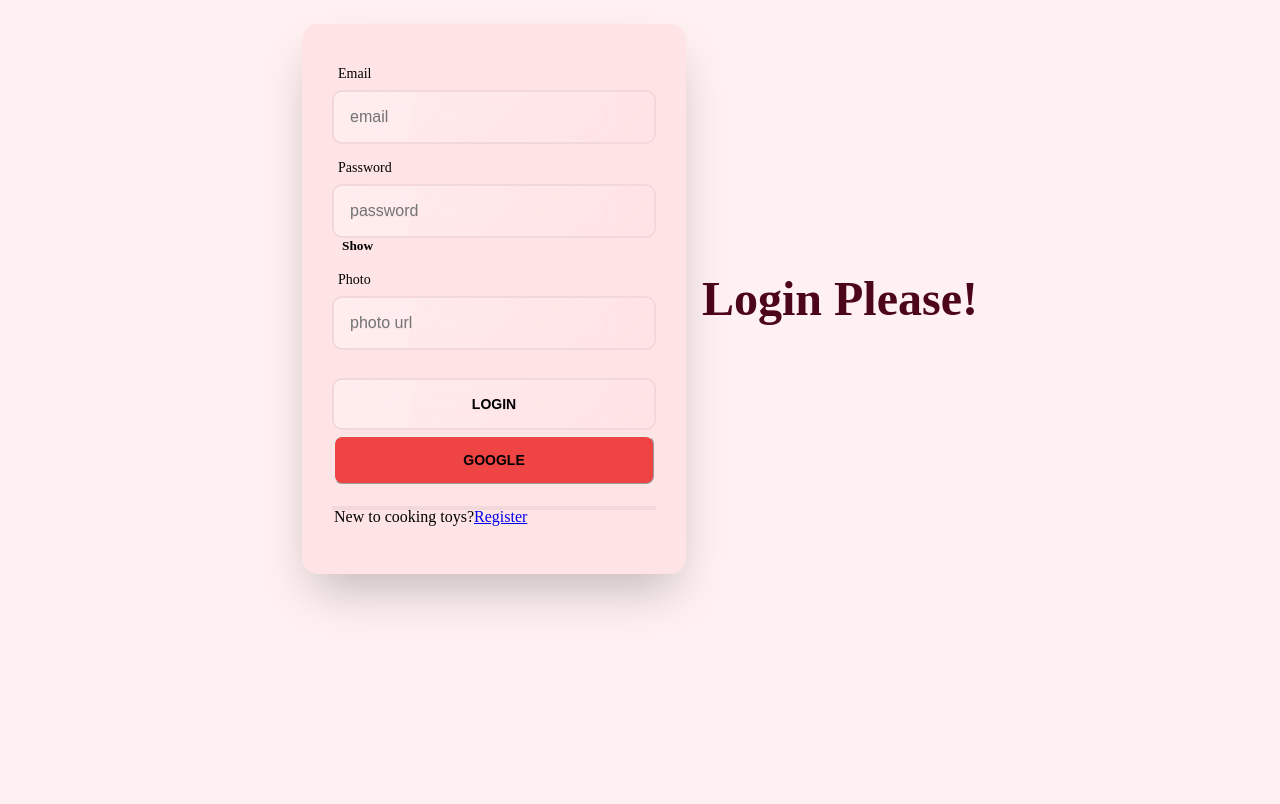
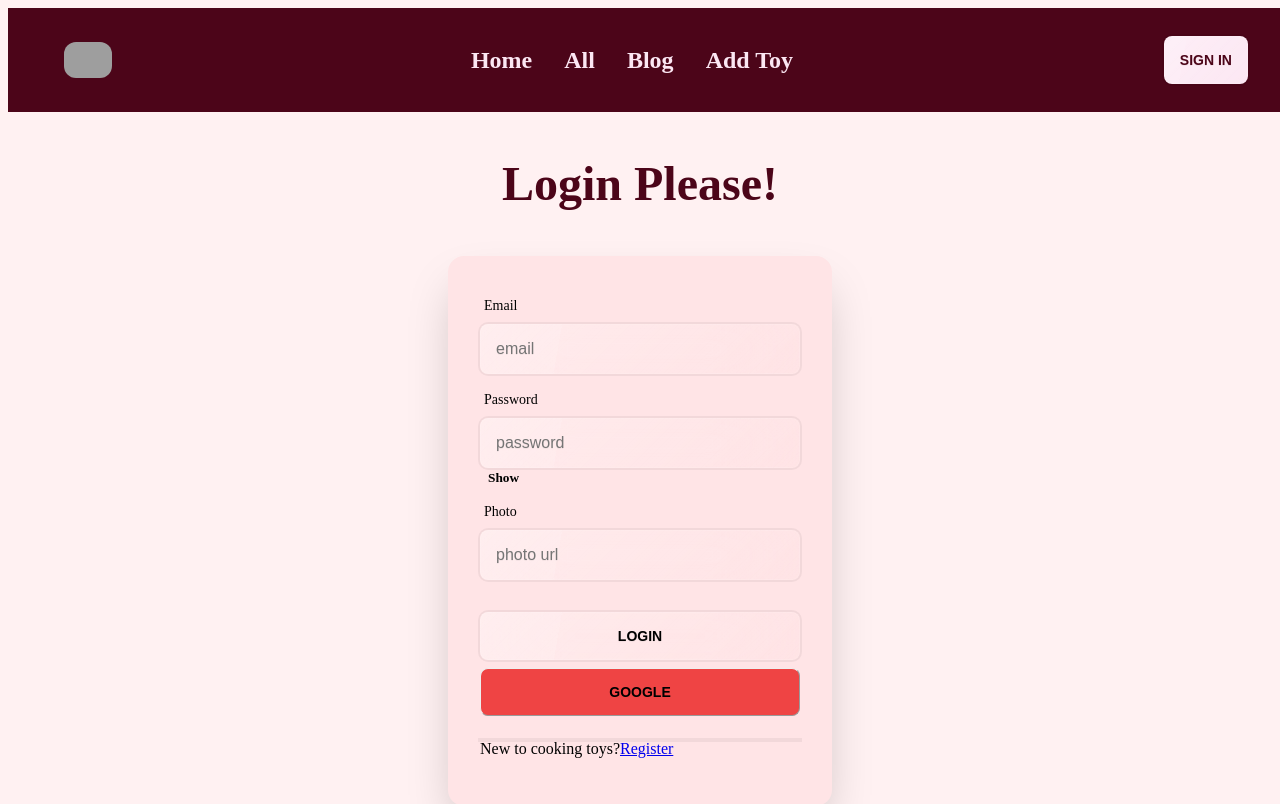
Before and after one commit to mahfuzctg/Cooking-Toys-Client, a React (Vite) app: page /login in a window 1280 px wide. Shown: the top 804 px of the page. Built offline with nearby package versions, Linux system fonts and the light colour scheme; no server answers; grey boxes are pictures that could not be loaded.

Commit message:
added private route

```diff
--- a/src/Components/Header.jsx
+++ b/src/Components/Header.jsx
@@ -1,7 +1,14 @@
-import React from "react";
+import React, { useContext } from "react";
 import { Link } from "react-router-dom";
+import { authContext } from "../Providers/AuthProviders";
 
 const Header = () => {
+  const { user, logOut } = useContext(authContext);
+  const handleLogOut = () => {
+    logOut()
+      .then(() => {})
+      .catch((error) => console.error(error));
+  };
   const navItem = (
     <>
       <li>
@@ -19,6 +26,11 @@ const Header = () => {
           Blog
         </Link>
       </li>
+      <li>
+        <Link to="/add" className=" no-underline text-2xl font-bold">
+          Add Toy
+        </Link>
+      </li>
     </>
   );
 
@@ -26,7 +38,7 @@ const Header = () => {
     <div className="navbar w-full bg-rose-950 text-pink-100">
       <div className="navbar-start">
         <div className="dropdown">
-          <label tabIndex={0} className="btn btn-ghost lg:hidden">
+          <label tabIndex={0} className="btn btn-ghost lg:hidden ">
             <svg
               xmlns="http://www.w3.org/2000/svg"
               className="h-5 w-5"
@@ -44,24 +56,45 @@ const Header = () => {
           </label>
           <ul
             tabIndex={0}
-            className="menu menu-compact dropdown-content mt-3 p-2 font-bold shadow bg-base-100 rounded-box w-52"
+            className="menu menu-compact dropdown-content mt-5 p-2 font-bold shadow-xl bg-rose-950 text-pink-100 rounded-box"
           >
             {navItem}
           </ul>
         </div>
         <Link to="/" className="btn btn-ghost normal-case text-xl">
-          <img
-            className="w-16 rounded-xl ml-8"
-            src="https://i.postimg.cc/VkwY8M1Q/toy-cooking-logo-2.png"
-            alt=""
-          />
+          <>
+            <img
+              className="w-12 lg:w-12 rounded-xl mr-16 lg:ml-8 items-center"
+              src="https://i.postimg.cc/VkwY8M1Q/toy-cooking-logo-2.png"
+              alt=""
+            />
+          </>
         </Link>
       </div>
       <div className="navbar-center hidden lg:flex">
         <ul className="menu menu-horizontal px-1">{navItem}</ul>
       </div>
+
       <div className="navbar-end mr-8">
-        <a className="btn">Profile</a>
+        {user ? (
+          <div className=" mx-2 flex items-center">
+            <button
+              onClick={handleLogOut}
+              className="btn mr-2 bg-pink-100 text-rose-950 glass"
+            >
+              Sign Out
+            </button>
+            <span>{user.email}</span>
+          </div>
+        ) : (
+          <>
+            <Link to="/login">
+              <button className="btn bg-pink-100 text-rose-950 glass ">
+                Sign In
+              </button>
+            </Link>
+          </>
+        )}
       </div>
     </div>
   );
--- a/src/Components/Login.jsx
+++ b/src/Components/Login.jsx
@@ -3,6 +3,8 @@ import React, { useContext, useState } from "react";
 import { Link } from "react-router-dom";
 import app from "../Firebase/firebase.config";
 import { authContext } from "../Providers/AuthProviders";
+import Footer from "./Footer";
+import Header from "./Header";
 
 const auth = getAuth(app);
 const Login = () => {
@@ -48,8 +50,10 @@ const Login = () => {
   };
 
   return (
+    <>
+      <Header></Header>
       <div className=" bg-base-200">
-      <div className="hero-content flex-col lg:flex-row-reverse">
+        <div className="hero-content flex-col ">
           <div className="text-center lg:text-left">
             <h1 className="text-5xl font-bold text-rose-950">Login Please!</h1>
           </div>
@@ -126,6 +130,9 @@ const Login = () => {
           </form>
         </div>
       </div>
+
+      <Footer></Footer>
+    </>
   );
 };
 
--- a/src/Components/Resister.jsx
+++ b/src/Components/Resister.jsx
@@ -3,7 +3,8 @@ import { Link } from "react-router-dom";
 import { createUserWithEmailAndPassword, getAuth } from "firebase/auth";
 import app from "../Firebase/firebase.config";
 import { authContext } from "../Providers/AuthProviders";
-
+import Header from "./Header";
+import Footer from "./Footer";
 const auth = getAuth(app);
 const Resister = () => {
   const { user, createUser } = useContext(authContext);
@@ -38,10 +39,14 @@ const Resister = () => {
       });
   };
   return (
+    <>
+      <Header></Header>
       <div className="hero  bg-base-200">
-      <div className="hero-content flex-col lg:flex-row-reverse">
+        <div className="hero-content flex-col ">
           <div className="text-center ">
-          <h1 className="text-5xl font-bold text-rose-950">Register Please!</h1>
+            <h1 className="text-5xl font-bold text-rose-950">
+              Register Please!
+            </h1>
           </div>
           <form
             onSubmit={handleRegister}
@@ -120,6 +125,9 @@ const Resister = () => {
           </form>
         </div>
       </div>
+
+      <Footer></Footer>
+    </>
   );
 };
 
--- a/src/Providers/AuthProviders.jsx
+++ b/src/Providers/AuthProviders.jsx
@@ -2,10 +2,12 @@ import {
   GoogleAuthProvider,
   createUserWithEmailAndPassword,
   getAuth,
+  onAuthStateChanged,
   signInWithEmailAndPassword,
   signInWithPopup,
+  signOut,
 } from "firebase/auth";
-import React, { createContext, useState } from "react";
+import React, { createContext, useEffect, useState } from "react";
 import app from "../Firebase/firebase.config";
 
 export const authContext = createContext(null);
@@ -13,7 +15,7 @@ const auth = getAuth(app);
 
 const AuthProviders = ({ children }) => {
   const [user, setUser] = useState(null);
-
+  const [loading, setLoading] = useState(true);
   const createUser = (email, password) => {
     return createUserWithEmailAndPassword(auth, email, password);
   };
@@ -21,11 +23,23 @@ const AuthProviders = ({ children }) => {
   const signIn = (email, password) => {
     return signInWithEmailAndPassword(auth, email, password);
   };
-
+  const logOut = () => {
+    return signOut(auth);
+  };
+  // Auth state change
+  useEffect(() => {
+    const unSubscribe = onAuthStateChanged(auth, (currentUser) => {
+      setUser(currentUser);
+      setLoading(false);
+    });
+    return unSubscribe;
+  }, []);
   const authInfo = {
     user,
+    loading,
     createUser,
     signIn,
+    logOut,
   };
   return (
     <authContext.Provider value={authInfo}>{children}</authContext.Provider>
--- a/src/Providers/PrivateRoute.jsx
+++ b/src/Providers/PrivateRoute.jsx
@@ -1,12 +1,24 @@
 import React, { Children, useContext } from "react";
 import { authContext } from "./AuthProviders";
+import { Navigate } from "react-router-dom";
 
 const PrivateRoute = ({ children }) => {
-  const { user } = useContext(authContext);
+  const { user, loading } = useContext(authContext);
+
+  if (loading) {
+    return (
+      <div>
+        Loading...
+        <div className="radial-progress" style={{ "--value": 70 }}>
+          70%
+        </div>
+      </div>
+    );
+  }
   if (user) {
     return children;
   }
-  return <div></div>;
+  return <Navigate to="/login" replace={true}></Navigate>;
 };
 
 export default PrivateRoute;
--- a/src/main.jsx
+++ b/src/main.jsx
@@ -13,6 +13,7 @@ import About from "./Components/About";
 import Login from "./Components/Login";
 import Resister from "./Components/Resister";
 import AuthProviders from "./Providers/AuthProviders";
+import PrivateRoute from "./Providers/PrivateRoute";
 const router = createBrowserRouter([
   {
     path: "/",
@@ -27,11 +28,19 @@ const router = createBrowserRouter([
   },
   {
     path: "/blog",
-    element: <Blog></Blog>,
+    element: (
+      <PrivateRoute>
+        <Blog></Blog>
+      </PrivateRoute>
+    ),
   },
   {
     path: "/all",
-    element: <All></All>,
+    element: (
+      <PrivateRoute>
+        <All></All>
+      </PrivateRoute>
+    ),
   },
   {
     path: "/login",
```
Lines whose indentation alone changed are shown as unchanged.
